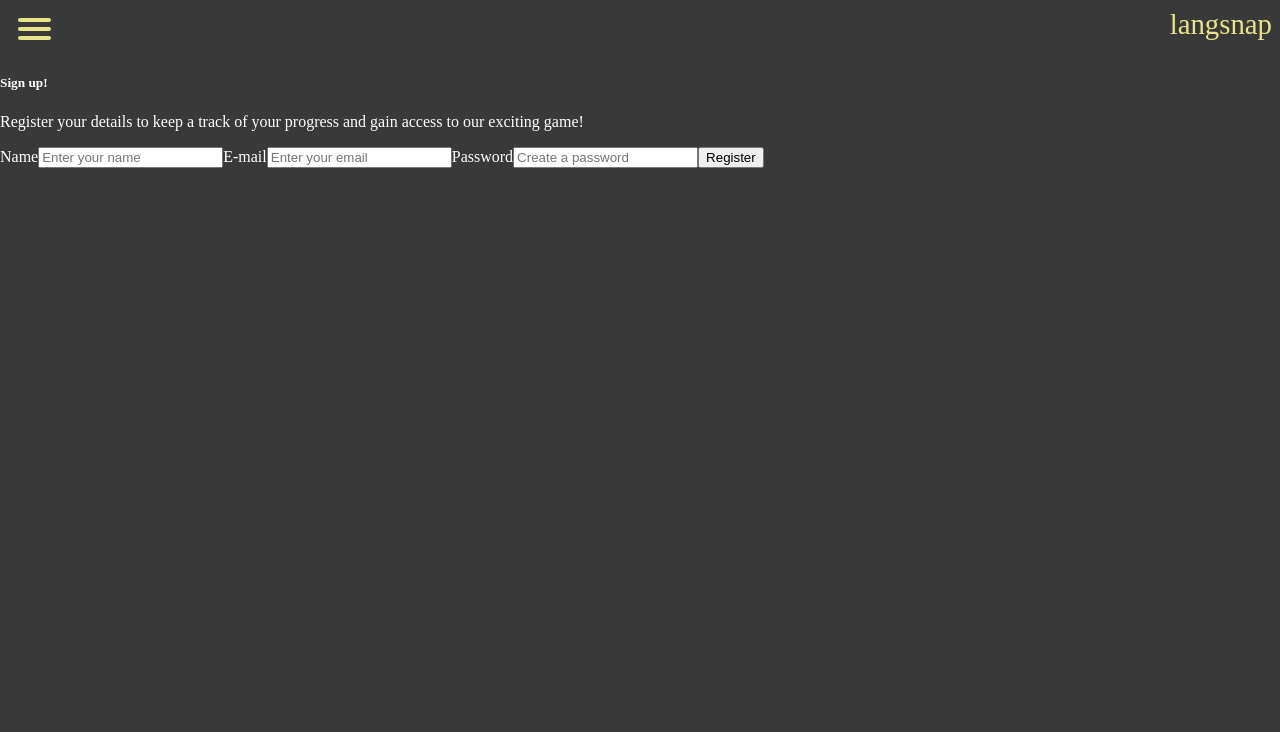
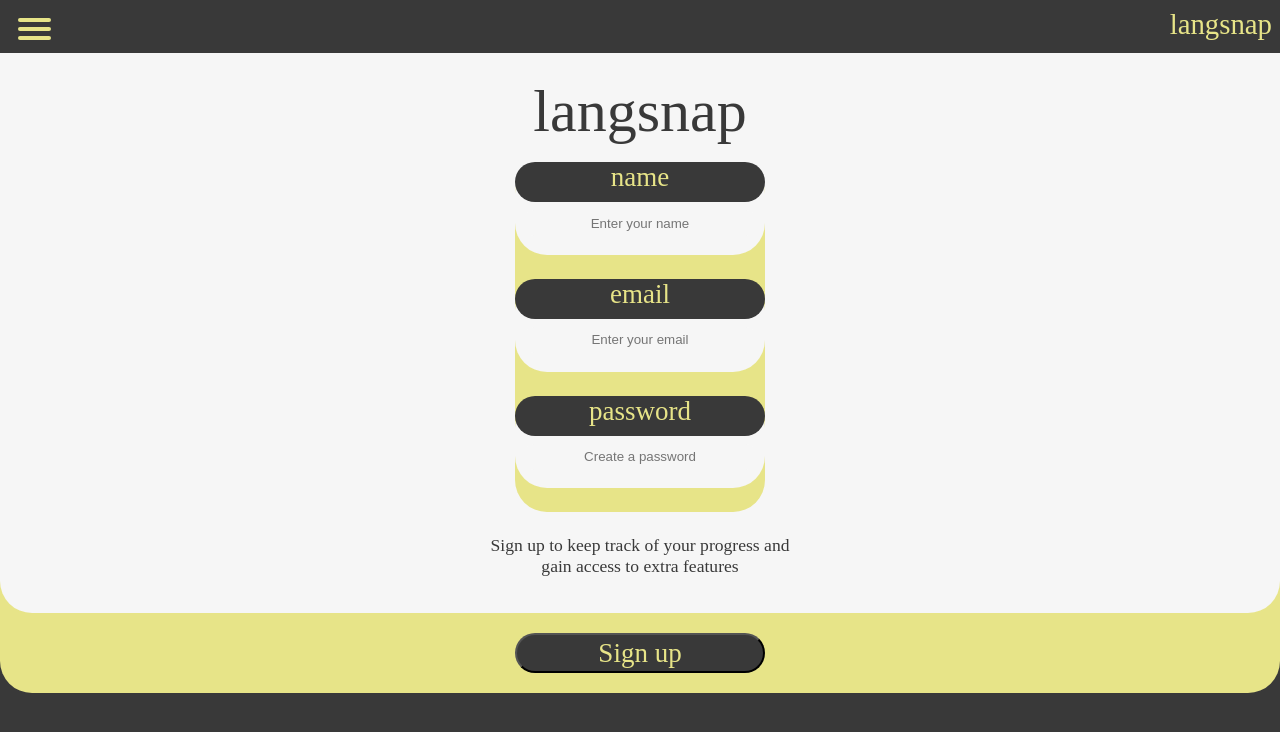
Before and after one commit to petruS92/Langsnap-FE, a React (Create React App) app: page /signup in a window 1280 px wide. Shown: the top 732 px of the page. Built offline with nearby package versions, Linux system fonts and the light colour scheme; a web font is replaced by a local one.

Commit message:
Sign up page styled to match log in page

```diff
--- a/src/StyleSheets/Login.css
+++ b/src/StyleSheets/Login.css
@@ -23,7 +23,7 @@
   margin: auto;
   min-height: 70vh;
 }
-
+/* <-------------   Refactor the below into one component in future     ----------->*/
 .formTitle {
   font-weight: 500;
   font-size: 60px;
@@ -35,12 +35,35 @@
   padding-bottom: 2vh;
 }
 
+.signUpFormTitle {
+  font-weight: 500;
+  font-size: 60px;
+  color: var(--main-bg-color);
+  margin-block-start: 0px;
+  margin-block-end: 0px;
+  text-align: center;
+  padding-top: 3vh;
+  padding-bottom: 2vh;
+}
+/* <-------------   Refactor the Above into one component in future     ----------->*/
 .loginForm {
   background-color: var(--secondary-bg-color);
   border-radius: 2rem;
   padding-bottom: 0rem;
   margin: auto;
   height: 220px;
+  width: 250px;
+  display: flex;
+  flex-direction: column;
+  padding: 0.01rem;
+}
+
+.signUpForm {
+  background-color: var(--secondary-bg-color);
+  border-radius: 2rem;
+  padding-bottom: 0rem;
+  margin: auto;
+  height: 350px;
   width: 250px;
   display: flex;
   flex-direction: column;
@@ -95,6 +118,15 @@
   margin: auto;
   margin-top: 20px;
 }
+.loginNotes {
+  color: var(--main-bg-color);
+  font-size: 1.1rem;
+  font-weight: 500;
+  max-width: 320px;
+  margin: auto;
+  text-align: center;
+  padding-top: 1.4rem;
+}
 
 @media only screen and (max-height: 600px) {
   .formTitle {
--- a/src/components/SignUp.jsx
+++ b/src/components/SignUp.jsx
@@ -74,14 +74,14 @@ class SignUp extends Component {
         </h5>
       );
     return (
-      <section>
-        <h5>Sign up!</h5>
-        <p>
-          Register your details to keep a track of your progress and gain access
-          to our exciting game!
-        </p>
-        <form onSubmit={this.handleSignUpSubmit}>
-          <label htmlFor="name">Name</label>
+      <section className="loginBackground">
+        <div className="loginContainer">
+          <h3 className="signUpFormTitle">langsnap</h3>
+
+          <form className="signUpForm">
+            <div className="formInputContainer">
+              <label htmlFor="name"></label>
+              <p className="formLabel">name</p>
               <input
                 type="text"
                 name="name"
@@ -89,9 +89,14 @@ class SignUp extends Component {
                 value={this.state.name}
                 placeholder="Enter your name"
                 onChange={this.handleInputSignUpForm}
+                className="formInput"
                 required
               />
-          <label htmlFor="email">E-mail</label>
+            </div>
+
+            <div className="formInputContainer">
+              <label htmlFor="email"></label>
+              <p className="formLabel">email</p>
               <input
                 type="text"
                 name="email"
@@ -99,9 +104,14 @@ class SignUp extends Component {
                 value={this.state.email}
                 placeholder="Enter your email"
                 onChange={this.handleInputSignUpForm}
+                className="formInput"
                 required
               />
-          <label htmlFor="password">Password</label>
+            </div>
+
+            <div className="formInputContainer">
+              <label htmlFor="password"></label>
+              <p className="formLabel">password</p>
               <input
                 type="password"
                 name="password"
@@ -109,10 +119,25 @@ class SignUp extends Component {
                 value={this.state.password}
                 placeholder="Create a password"
                 onChange={this.handleInputSignUpForm}
+                className="formInput"
                 required
               />
-          <button type="submit">Register</button>
+            </div>
           </form>
+          <p className="loginNotes">
+            Sign up to keep track of your progress and gain access to extra
+            features
+          </p>
+        </div>
+        <label className="loginLabel">
+          <button
+            type="submit"
+            onClick={this.handleSignUpSubmit}
+            className="loginButton"
+          >
+            Sign up
+          </button>
+        </label>
       </section>
     );
   }
--- a/src/components/SignUpThankYou.jsx
+++ b/src/components/SignUpThankYou.jsx
@@ -4,7 +4,7 @@ const SignUpThankYou = () => {
   return (
     <p>
       Thank you for signing up! To review your progress, please log in and check
-      your account to see your progress.
+      your profile.
     </p>
   );
 };
```
Lines whose indentation alone changed are shown as unchanged.
